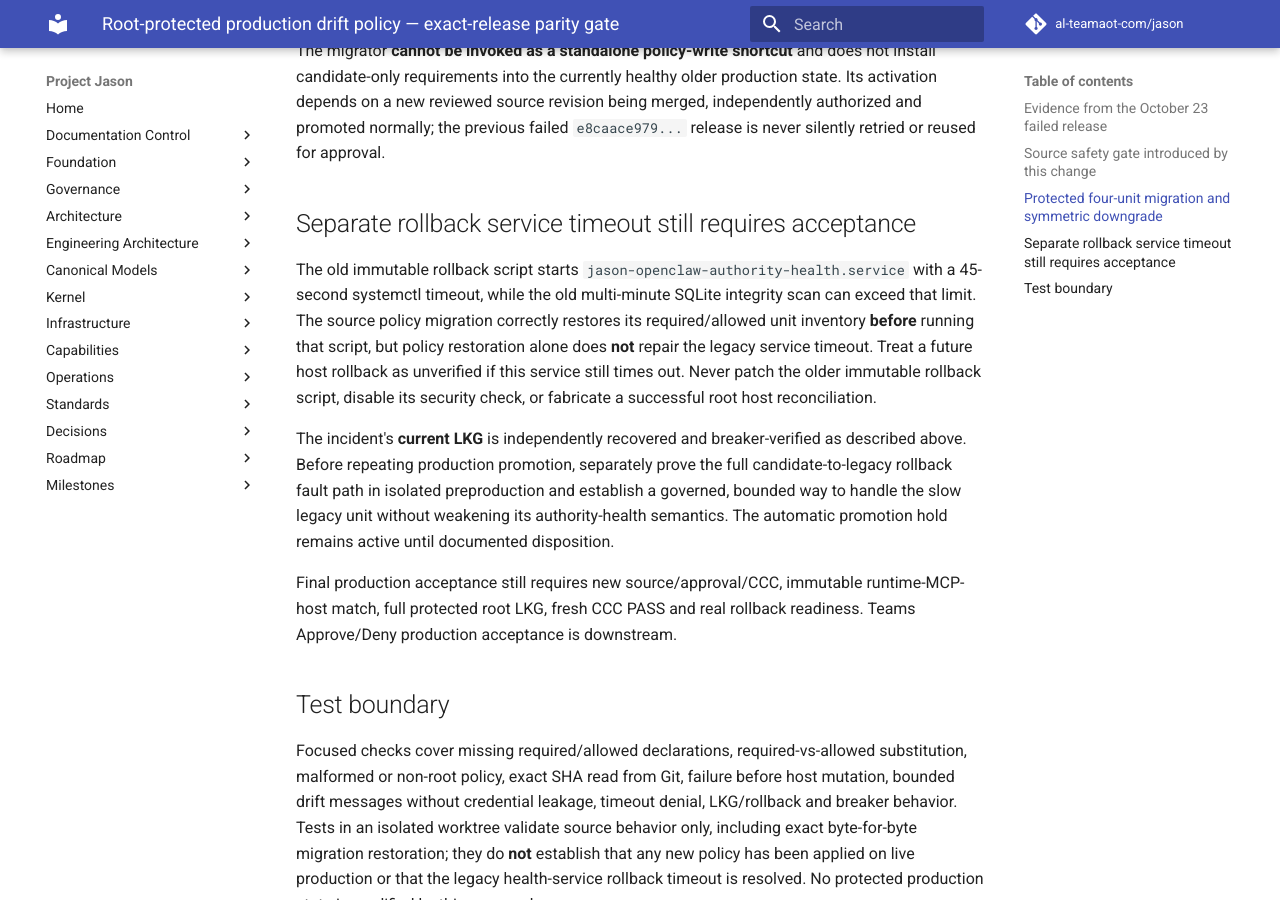
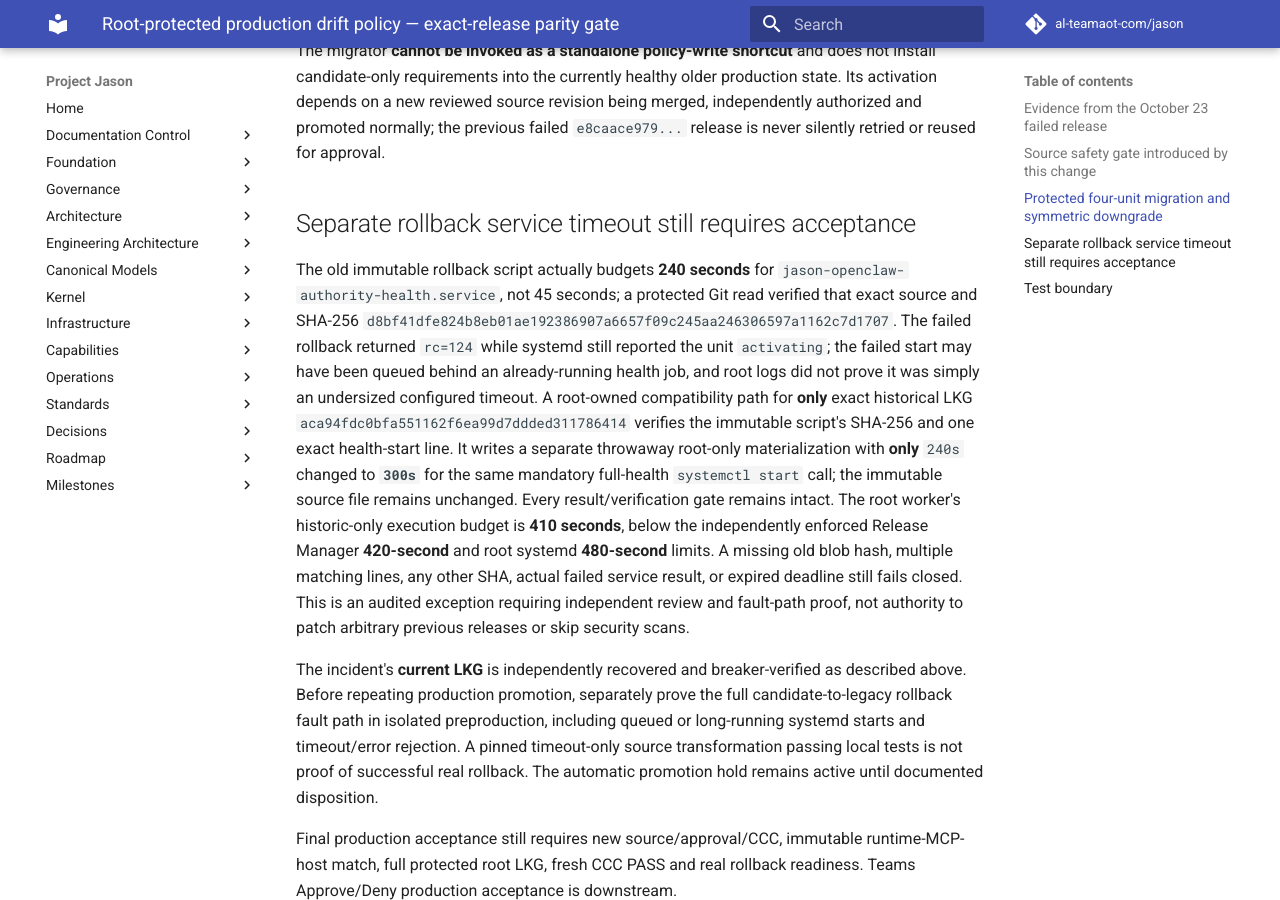
Before and after one commit to al-teamaot-com/jason, an MkDocs documentation site: the page built from docs/operations/Root-Protected-Drift-Policy-Release-Gate.md, in a window 1280 px wide and 900 px high, scrolled down 2659 px. Built offline with MkDocs 1.6.1 and Material for MkDocs 9.7.7, drawn with Linux system fonts in a browser that asks for light colours; comment, search, counter and statistics services are not loaded.

Commit message:
docs(recovery): correct legacy 240s evidence and bounded exact-source compatibility

```diff
--- a/docs/operations/Root-Protected-Drift-Policy-Release-Gate.md
+++ b/docs/operations/Root-Protected-Drift-Policy-Release-Gate.md
@@ -47,9 +47,9 @@ The migrator **cannot be invoked as a standalone policy-write shortcut** and doe
 
 ## Separate rollback service timeout still requires acceptance
 
-The old immutable rollback script starts `jason-openclaw-authority-health.service` with a 45-second systemctl timeout, while the old multi-minute SQLite integrity scan can exceed that limit. The source policy migration correctly restores its required/allowed unit inventory **before** running that script, but policy restoration alone does **not** repair the legacy service timeout. Treat a future host rollback as unverified if this service still times out. Never patch the older immutable rollback script, disable its security check, or fabricate a successful root host reconciliation.
+The old immutable rollback script actually budgets **240 seconds** for `jason-openclaw-authority-health.service`, not 45 seconds; a protected Git read verified that exact source and SHA-256 `d8bf41dfe824b8eb01ae192386907a6657f09c245aa246306597a1162c7d1707`. The failed rollback returned `rc=124` while systemd still reported the unit `activating`; the failed start may have been queued behind an already-running health job, and root logs did not prove it was simply an undersized configured timeout. A root-owned compatibility path for **only** exact historical LKG `aca94fdc0bfa551162f6ea99d7ddded311786414` verifies the immutable script's SHA-256 and one exact health-start line. It writes a separate throwaway root-only materialization with **only** `240s` changed to **`300s`** for the same mandatory full-health `systemctl start` call; the immutable source file remains unchanged. Every result/verification gate remains intact. The root worker's historic-only execution budget is **410 seconds**, below the independently enforced Release Manager **420-second** and root systemd **480-second** limits. A missing old blob hash, multiple matching lines, any other SHA, actual failed service result, or expired deadline still fails closed. This is an audited exception requiring independent review and fault-path proof, not authority to patch arbitrary previous releases or skip security scans.
 
-The incident's **current LKG** is independently recovered and breaker-verified as described above. Before repeating production promotion, separately prove the full candidate-to-legacy rollback fault path in isolated preproduction and establish a governed, bounded way to handle the slow legacy unit without weakening its authority-health semantics. The automatic promotion hold remains active until documented disposition.
+The incident's **current LKG** is independently recovered and breaker-verified as described above. Before repeating production promotion, separately prove the full candidate-to-legacy rollback fault path in isolated preproduction, including queued or long-running systemd starts and timeout/error rejection. A pinned timeout-only source transformation passing local tests is not proof of successful real rollback. The automatic promotion hold remains active until documented disposition.
 
 Final production acceptance still requires new source/approval/CCC, immutable runtime-MCP-host match, full protected root LKG, fresh CCC PASS and real rollback readiness. Teams Approve/Deny production acceptance is downstream.
 
```
